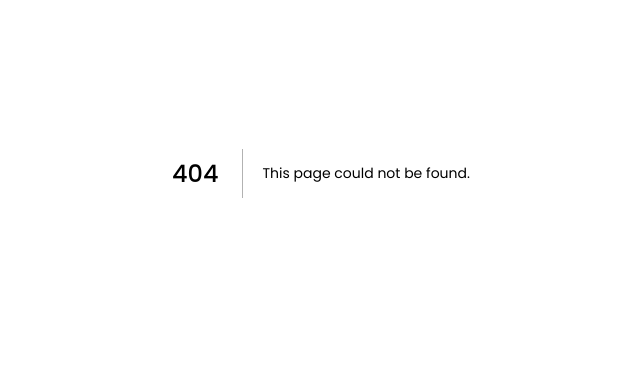
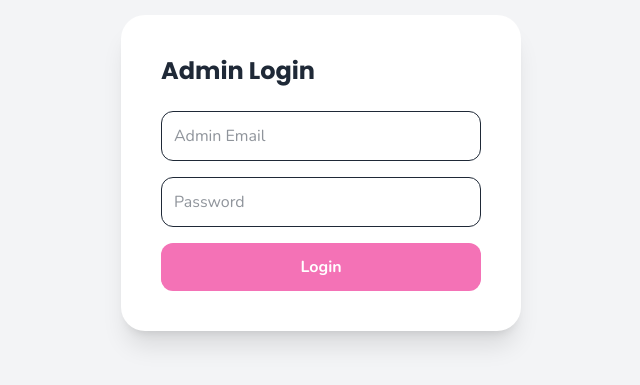
Before and after one commit to saikethanp/shanoc, a Next.js app: page /admin-login in a window 1280 px wide. Before the commit this address had no page. Shown: the part 227-612 px from the top of the page, without its empty margins (319-959 px from the left). Built offline with nearby package versions, Linux system fonts and the light colour scheme.

Commit message:
updated admin credentials

```diff
--- /dev/null
+++ b/app/admin-login/page.tsx
@@ -0,0 +1,62 @@
+'use client'
+
+import { useState } from "react"
+import { useRouter } from "next/navigation"
+
+export default function AdminLogin(){
+
+const [email,setEmail]=useState("")
+const [password,setPassword]=useState("")
+const router = useRouter()
+
+const handleLogin=(e:any)=>{
+e.preventDefault()
+
+if(email==="divyanarayanaswami91@gmail.com" && password==="Divya123"){
+localStorage.setItem("admin","true")
+router.push("/admin")
+}
+else{
+alert("Invalid Admin Credentials")
+}
+
+}
+
+return(
+
+<div className="min-h-screen flex items-center justify-center bg-gray-100">
+
+<div className="bg-white p-10 rounded-3xl shadow-xl w-[400px]">
+
+<h1 className="text-2xl font-bold mb-6">Admin Login</h1>
+
+<form onSubmit={handleLogin} className="space-y-4">
+
+<input
+type="email"
+placeholder="Admin Email"
+value={email}
+onChange={(e)=>setEmail(e.target.value)}
+className="w-full p-3 border rounded-xl"
+/>
+
+<input
+type="password"
+placeholder="Password"
+value={password}
+onChange={(e)=>setPassword(e.target.value)}
+className="w-full p-3 border rounded-xl"
+/>
+
+<button className="w-full bg-primary text-white py-3 rounded-xl font-bold">
+Login
+</button>
+
+</form>
+
+</div>
+
+</div>
+
+)
+}
--- a/app/admin/page.tsx
+++ b/app/admin/page.tsx
@@ -1,18 +1,32 @@
 'use client';
 
-import { useState } from "react";
+import { useState, useEffect } from "react";
+import { useRouter } from "next/navigation";
 
 export default function AdminPage() {
 
-  const [date, setDate] = useState("");
-  const [subject, setSubject] = useState("");
-  const [title, setTitle] = useState("");
-  const [video, setVideo] = useState("");
+  const router = useRouter()
+
+  const [date, setDate] = useState("")
+  const [subject, setSubject] = useState("")
+  const [title, setTitle] = useState("")
+  const [video, setVideo] = useState("")
+
+  useEffect(()=>{
+
+    const admin = localStorage.getItem("admin")
+
+    if(admin !== "true"){
+      router.push("/admin-login")
+    }
+
+  },[])
 
   const handleSubmit = async (e:any) => {
-    e.preventDefault();
 
-    const response = await fetch(
+    e.preventDefault()
+
+    await fetch(
       "https://script.google.com/macros/s/AKfycbysXhSAKthBK1324tVMkUVN1heG9YVrJYNfI8BHf9un3uuu3NkOtfM1lQk8PVn2wnCT/exec",
       {
         method: "POST",
@@ -23,17 +37,18 @@ export default function AdminPage() {
           video
         })
       }
-    );
+    )
 
-    alert("Class Added Successfully");
+    alert("Class Added Successfully")
 
-    setDate("");
-    setSubject("");
-    setTitle("");
-    setVideo("");
-  };
+    setDate("")
+    setSubject("")
+    setTitle("")
+    setVideo("")
+  }
 
   return (
+
     <div className="min-h-screen flex items-center justify-center bg-gray-50">
 
       <div className="bg-white p-10 rounded-3xl shadow-xl w-[400px]">
@@ -85,5 +100,7 @@ export default function AdminPage() {
       </div>
 
     </div>
-  );
+
+  )
+
 }
--- a/components/Navbar.tsx
+++ b/components/Navbar.tsx
@@ -55,19 +55,30 @@ export default function Navbar() {
               </Link>
             ))}
           </div>
+
           <div className="flex items-center gap-3">
+
+            <Link
+              href="/admin-login"
+              className="bg-gray-200 text-foreground px-5 py-2.5 rounded-full text-sm font-bold hover:bg-gray-300 transition-all"
+            >
+              Admin
+            </Link>
+
             <Link
               href="/student-portal"
               className="bg-secondary text-white px-6 py-2.5 rounded-full text-sm font-bold shadow-lg shadow-secondary/20 hover:scale-105 active:scale-95 transition-all"
             >
               Student Portal
             </Link>
+
             <Link
               href="#enroll"
               className="bg-primary text-white px-6 py-2.5 rounded-full text-sm font-bold shadow-lg shadow-primary/20 hover:scale-105 active:scale-95 transition-all"
             >
               Enroll Now
             </Link>
+
           </div>
         </div>
 
@@ -100,7 +111,17 @@ export default function Navbar() {
                 {link.name}
               </Link>
             ))}
+
             <div className="flex flex-col gap-3 mt-2">
+
+              <Link
+                href="/admin-login"
+                onClick={() => setIsOpen(false)}
+                className="bg-gray-200 text-center px-6 py-3 rounded-xl font-bold"
+              >
+                Admin
+              </Link>
+
               <Link
                 href="/student-portal"
                 onClick={() => setIsOpen(false)}
@@ -108,6 +129,7 @@ export default function Navbar() {
               >
                 Student Portal
               </Link>
+
               <Link
                 href="#enroll"
                 onClick={() => setIsOpen(false)}
@@ -115,6 +137,7 @@ export default function Navbar() {
               >
                 Enroll Now
               </Link>
+
             </div>
           </motion.div>
         )}
```
